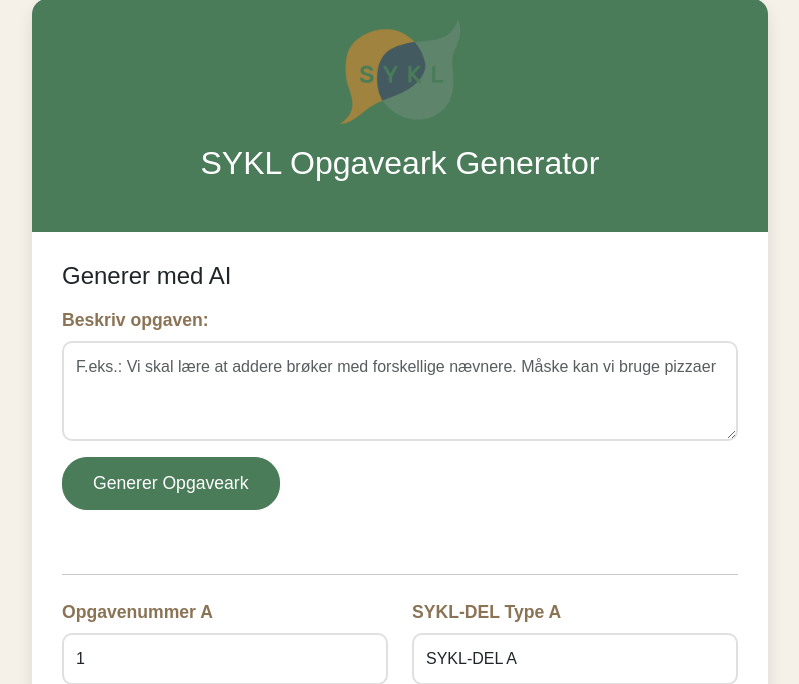
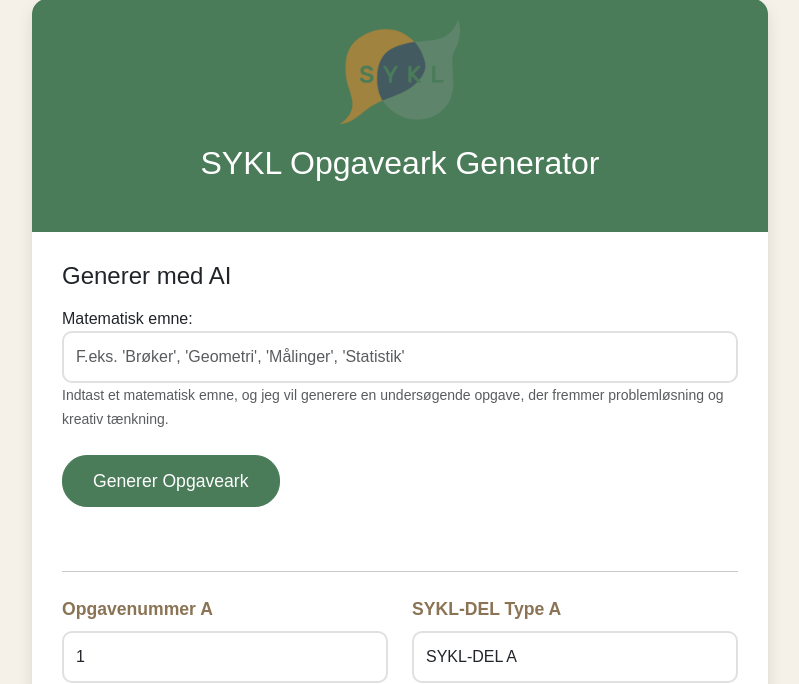
Before and after one commit to emilstricker/sykl, a Flask app: page / in a window 1280 px wide. Shown: the part 49-733 px from the top of the page, without its empty margins (240-1039 px from the left). Run offline with Flask 3, Linux system fonts and the light colour scheme.

Commit message:
Updated to generate more open-ended, problem-solving math questions

```diff
--- a/app.py
+++ b/app.py
@@ -38,49 +38,45 @@
     generation_config=generation_config,
 )
 
-# Initialize chat history with system prompt
-SYSTEM_PROMPT = """Du er en hjælpsom matematiklærer, der genererer opgaveark.
-Generer to forskellige versioner af opgaven (SYKL-DEL A og SYKL-DEL B).
+# Initialize conversation with system prompt
+conversation = [
+    {"role": "system", "parts": ["""Du er en erfaren matematiklærer, der er ekspert i at skabe undersøgende og problembaserede matematikopgaver for 3.-4. klasse.
 
-VIGTIGT: Du skal returnere et validt JSON-objekt i præcis dette format uden ekstra tekst eller forklaringer:
-{
-    "worksheets": [
-        {
-            "opgave_number": "1",
-            "title": "Titel på opgaven",
-            "materials": "Liste af materialer",
-            "main_question": "Hovedspørgsmålet",
-            "sykl_del_type": "A",
-            "sykl_del_a": "Beskrivelse af opgaven",
-            "bullet_points": "• Punkt 1\\n• Punkt 2\\n• Punkt 3",
-            "tips_1": "Første tip",
-            "tips_2": "Andet tip",
-            "tips_3": "Tredje tip"
-        },
-        {
-            "opgave_number": "1",
-            "title": "Titel på opgaven",
-            "materials": "Liste af materialer",
-            "main_question": "Hovedspørgsmålet",
-            "sykl_del_type": "B",
-            "sykl_del_a": "Beskrivelse af opgaven",
-            "bullet_points": "• Punkt 1\\n• Punkt 2\\n• Punkt 3",
-            "tips_1": "Første tip",
-            "tips_2": "Andet tip",
-            "tips_3": "Tredje tip"
-        }
-    ]
-}
+Dine opgaver skal:
+1. Være åbne og undersøgende
+2. Opmuntre til forskellige løsningsstrategier
+3. Relatere til elevernes hverdag
+4. Fremme matematisk tænkning og ræsonnement
+5. Invitere til samarbejde og diskussion
+6. Have flere mulige løsninger eller løsningsveje
 
-HUSK:
-1. Alle felter skal være strenge (strings)
-2. Brug \\n for linjeskift i bullet_points
-3. Start bullet points med •
-4. Returner KUN JSON uden ekstra tekst eller forklaringer"""
+Format for hver opgave:
+- Titel: Fængende og relevant
+- Materialer: Konkrete materialer der understøtter undersøgelsen
+- SYKL-DEL A: Den grundlæggende undersøgelse
+- SYKL-DEL B: Udvidelse af undersøgelsen med flere variable eller højere kompleksitet
+- Bullet points: Undersøgelsesspørgsmål (ikke ja/nej spørgsmål)
+- Tips: Vejledende spørgsmål eller hints
 
-chat_history = [
-    {"role": "user", "parts": [SYSTEM_PROMPT]},
-    {"role": "model", "parts": ["Jeg vil hjælpe med at generere opgaveark i det ønskede format med både SYKL-DEL A og B versioner. Jeg vil sørge for at opgaverne er på dansk, alderstilpassede og har en naturlig progression i sværhedsgrad mellem de to versioner."]}
+Eksempel på god opgave:
+Titel: "Byg den bedste papirflyver"
+Materialer: "A4-papir, målebånd, stopur"
+SYKL-DEL A: "I skal designe og teste papirflyvere. Undersøg hvordan forskellige designs påvirker hvor langt flyveren kan flyve."
+Bullet points:
+- "Hvordan påvirker vingernes form flyverens flugt?"
+- "Hvilke mønstre ser I i jeres testresultater?"
+- "Hvordan kan I dokumentere jeres undersøgelse?"
+SYKL-DEL B: "Nu skal I optimere jeres design. Undersøg hvordan I kan få flyveren til at flyve både længst og være længst tid i luften."
+Tips: "Prøv at måle både distance og tid. Kan I finde en sammenhæng? Hvordan kan I systematisk teste forskellige designs?"
+
+Undgå:
+- Lukkede opgaver med ét rigtigt svar
+- Simple regneopgaver uden kontekst
+- Opgaver uden relation til virkeligheden
+- For styrende eller detaljerede instruktioner
+
+Generer altid opgaver på dansk og brug et sprog der er passende for aldersgruppen."""]},
+    {"role": "model", "parts": ["Jeg vil hjælpe med at generere undersøgende og problembaserede matematikopgaver der fremmer elevernes matematiske tænkning og kreativitet. Opgaverne vil være åbne, relevante og invitere til forskellige løsningsstrategier."]}
 ]
 
 class RoundedBox(Flowable):
@@ -538,80 +534,75 @@
 
 @app.route('/generate', methods=['POST'])
 def generate_worksheet():
-    try:
+    """Generate a worksheet based on the prompt."""
+    if request.method == 'POST':
         prompt = request.json.get('prompt')
         if not prompt:
             return jsonify({"error": "No prompt provided"}), 400
 
         try:
-            response = model.generate_content([
-                {"role": "user", "parts": [SYSTEM_PROMPT]},
-                {"role": "user", "parts": [f"Generer et opgaveark baseret på denne beskrivelse: {prompt}"]}
-            ])
+            # Add the subject to the conversation
+            full_conversation = conversation + [
+                {"role": "user", "parts": [f"Generer en undersøgende matematikopgave om emnet: {prompt}"]}
+            ]
 
+            response = model.generate_content(full_conversation)
+            response_text = response.text
+
+            # Extract title
+            title_match = re.search(r'Titel:\s*"([^"]+)"', response_text)
+            title = title_match.group(1) if title_match else "Matematikopgave"
+
+            # Extract materials
+            materials_match = re.search(r'Materialer:\s*"([^"]+)"', response_text)
+            materials = materials_match.group(1) if materials_match else ""
+
+            # Extract SYKL-DEL A
+            sykl_a_match = re.search(r'SYKL-DEL A:\s*"([^"]+)"', response_text)
+            sykl_del_a = sykl_a_match.group(1) if sykl_a_match else ""
+
+            # Extract bullet points
+            bullet_points_text = ""
+            bullet_points_match = re.search(r'Bullet points:(.*?)(?=SYKL-DEL B|Tips|$)', response_text, re.DOTALL)
+            if bullet_points_match:
+                points = re.findall(r'-\s*"([^"]+)"', bullet_points_match.group(1))
+                bullet_points_text = "• " + "\n• ".join(points) if points else ""
+
+            # Extract tips
+            tips_match = re.search(r'Tips:\s*"([^"]+)"', response_text)
+            tips = tips_match.group(1) if tips_match else ""
+            tips_list = [tip.strip() for tip in tips.split('?') if tip.strip()]
+
+            # Create worksheet data
+            worksheet_data = {
+                "title": title,
+                "materials": materials,
+                "sykl_del_type": "A",
+                "sykl_del_a": sykl_del_a,
+                "bullet_points": bullet_points_text,
+                "tips_1": (tips_list[0] + "?") if len(tips_list) > 0 else "",
+                "tips_2": (tips_list[1] + "?") if len(tips_list) > 1 else "",
+                "tips_3": (tips_list[2] + "?") if len(tips_list) > 2 else ""
+            }
+
+            # Generate PDF
             try:
-                # Get raw text and find JSON bounds
-                response_text = response.text.strip()
-                start_idx = response_text.find('{')
-                end_idx = response_text.rfind('}')
-
-                if start_idx == -1 or end_idx == -1:
-                    return jsonify({"error": "No valid JSON found in response"}), 500
-
-                # Extract JSON and normalize newlines
-                json_text = response_text[start_idx:end_idx + 1]
-                json_text = json_text.replace('\n', ' ').replace('\r', '')
-
-                try:
-                    # Try parsing the normalized JSON
-                    worksheet_data = json.loads(json_text)
-                except json.JSONDecodeError:
-                    # If that fails, try more aggressive cleaning
-                    json_text = re.sub(r'\s+', ' ', json_text)  # Collapse whitespace
-                    json_text = re.sub(r'([{,])\s*([a-zA-Z_][a-zA-Z0-9_]*)\s*:', r'\1"\2":', json_text)  # Quote keys
-
-                    try:
-                        worksheet_data = json.loads(json_text)
-                    except json.JSONDecodeError as e:
-                        return jsonify({"error": f"Could not parse AI response as JSON: {str(e)}"}), 500
-
-                # Validate structure
-                if not isinstance(worksheet_data, dict) or 'worksheets' not in worksheet_data:
-                    return jsonify({"error": "Invalid response format"}), 500
-
-                if not isinstance(worksheet_data['worksheets'], list) or len(worksheet_data['worksheets']) != 2:
-                    return jsonify({"error": "Expected exactly 2 worksheets"}), 500
-
-                # Clean worksheet data
-                for worksheet in worksheet_data['worksheets']:
-                    for field in ['opgave_number', 'title', 'materials', 'sykl_del_type', 'sykl_del_a', 'bullet_points',
-                                'tips_1', 'tips_2', 'tips_3']:
-                        # Ensure field exists
-                        if field not in worksheet:
-                            worksheet[field] = ''
-
-                        # Normalize text
-                        worksheet[field] = normalize_text(worksheet[field])
-
-                        # Special handling for bullet points
-                        if field == 'bullet_points' and worksheet[field]:
-                            # Split on newlines (they're now actual newlines after normalize_text)
-                            points = worksheet[field].split('\n')
-                            # Clean and format each point
-                            points = ['• ' + p.lstrip('•').strip() for p in points if p.strip()]
-                            # Join with escaped newlines
-                            worksheet[field] = '\\n'.join(points)
-
-                return jsonify(worksheet_data)
-
+                pdf_buffer = create_pdf(worksheet_data)
+                return send_file(
+                    pdf_buffer,
+                    mimetype='application/pdf',
+                    as_attachment=True,
+                    download_name=f"sykl_opgave_{title.lower().replace(' ', '_')}.pdf"
+                )
             except Exception as e:
-                return jsonify({"error": f"Error processing response: {str(e)}"}), 500
+                print(f"Error generating PDF: {str(e)}")
+                return jsonify({"error": f"Error generating PDF: {str(e)}"}), 500
 
         except Exception as e:
+            print(f"Error generating content: {str(e)}")
             return jsonify({"error": f"Error generating content: {str(e)}"}), 500
 
-    except Exception as e:
-        return jsonify({"error": str(e)}), 500
+    return jsonify({"error": "Invalid request method"}), 405
 
 @app.route('/generate', methods=['POST'])
 def generate():
--- a/templates/index.html
+++ b/templates/index.html
@@ -38,10 +38,13 @@
                         <!-- AI Generator Section -->
                         <div class="ai-section mb-5">
                             <h4 class="mb-3">Generer med AI</h4>
-                            <div class="form-group mb-3">
-                                <label for="ai_prompt" class="form-label">Beskriv opgaven:</label>
-                                <textarea class="form-control" id="ai_prompt" rows="3"
-                                    placeholder="F.eks.: Vi skal lære at addere brøker med forskellige nævnere. Måske kan vi bruge pizzaer"></textarea>
+                            <div class="form-group">
+                                <label for="prompt">Matematisk emne:</label>
+                                <input type="text" class="form-control" id="prompt" name="prompt"
+                                       placeholder="F.eks. 'Brøker', 'Geometri', 'Målinger', 'Statistik'" required>
+                                <small class="form-text text-muted">
+                                    Indtast et matematisk emne, og jeg vil generere en undersøgende opgave, der fremmer problemløsning og kreativ tænkning.
+                                </small>
                             </div>
                             <button type="button" class="btn btn-primary mb-3" id="generateBtn" onclick="generateWorksheet()">
                                 Generer Opgaveark
@@ -254,9 +257,9 @@
         }
 
         async function generateWorksheet() {
-            const prompt = document.getElementById('ai_prompt').value;
+            const prompt = document.getElementById('prompt').value;
             if (!prompt) {
-                alert('Indtast venligst en beskrivelse af opgaven');
+                alert('Indtast venligst et matematisk emne');
                 return;
             }
 
```
